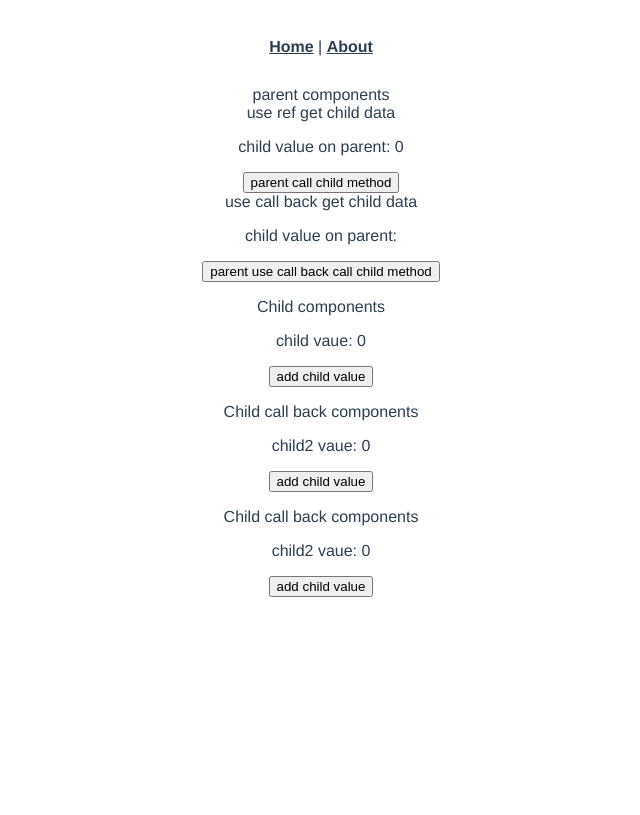
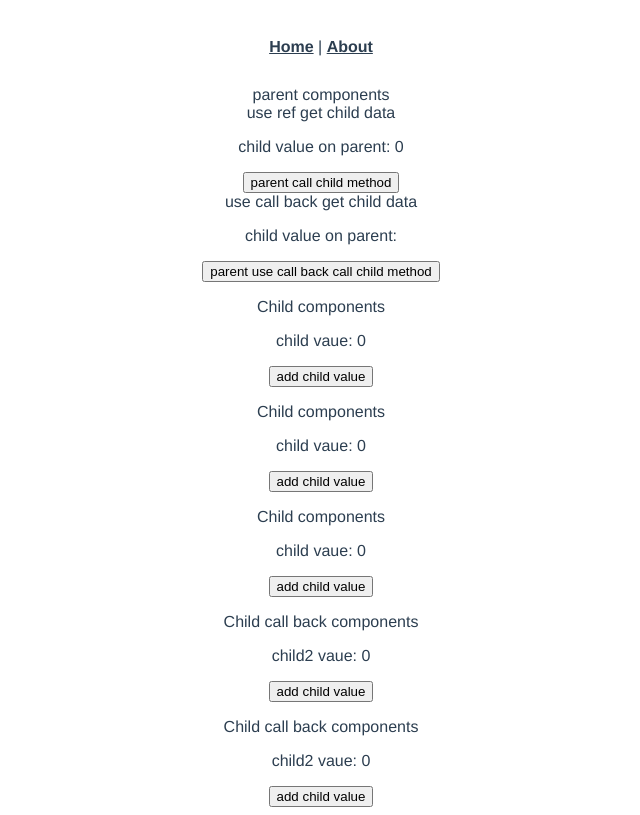
Before and after one commit to lilyen/vue3-demo, a Vue app: page /callChild in a window 1280 px wide. Shown: the whole page, without its empty margins (319-959 px from the left). Built offline with nearby package versions, Linux system fonts and the light colour scheme.

Commit message:
refs for v-for

```diff
--- a/src/components/CallChild/Parent.vue
+++ b/src/components/CallChild/Parent.vue
@@ -17,6 +17,7 @@
   </div>
 
   <Child ref="RefChild"></Child>
+  <Child v-for="i in 2" v-bind:key="i" v-bind:ref="setItemRef"></Child>
   <Child2
     v-for="i in 2"
     v-bind:key="i"
@@ -40,8 +41,21 @@ export default {
   },
   setup() {
     const RefChild = ref();
+    let RefChilds = ref([]);
     const callChild = () => {
+      console.log('single', RefChild.value);
       RefChild.value?.childAdd();
+
+      for(var key in RefChilds.value){
+        RefChilds.value[key].childAdd();
+      }
+    };
+    const setItemRef = (el) => {
+      const key = RefChilds.value.length;
+      console.log(key, ' ', el)
+      if(!RefChilds.value.find(cd=> cd === el)){
+        RefChilds.value[key] = el;
+      }
     };
 
     const cbChildVal = ref([]);
@@ -65,6 +79,7 @@ export default {
 
     return {
       RefChild,
+      setItemRef,
       callChild,
       onChildFun,
       callChildCbs,
```
